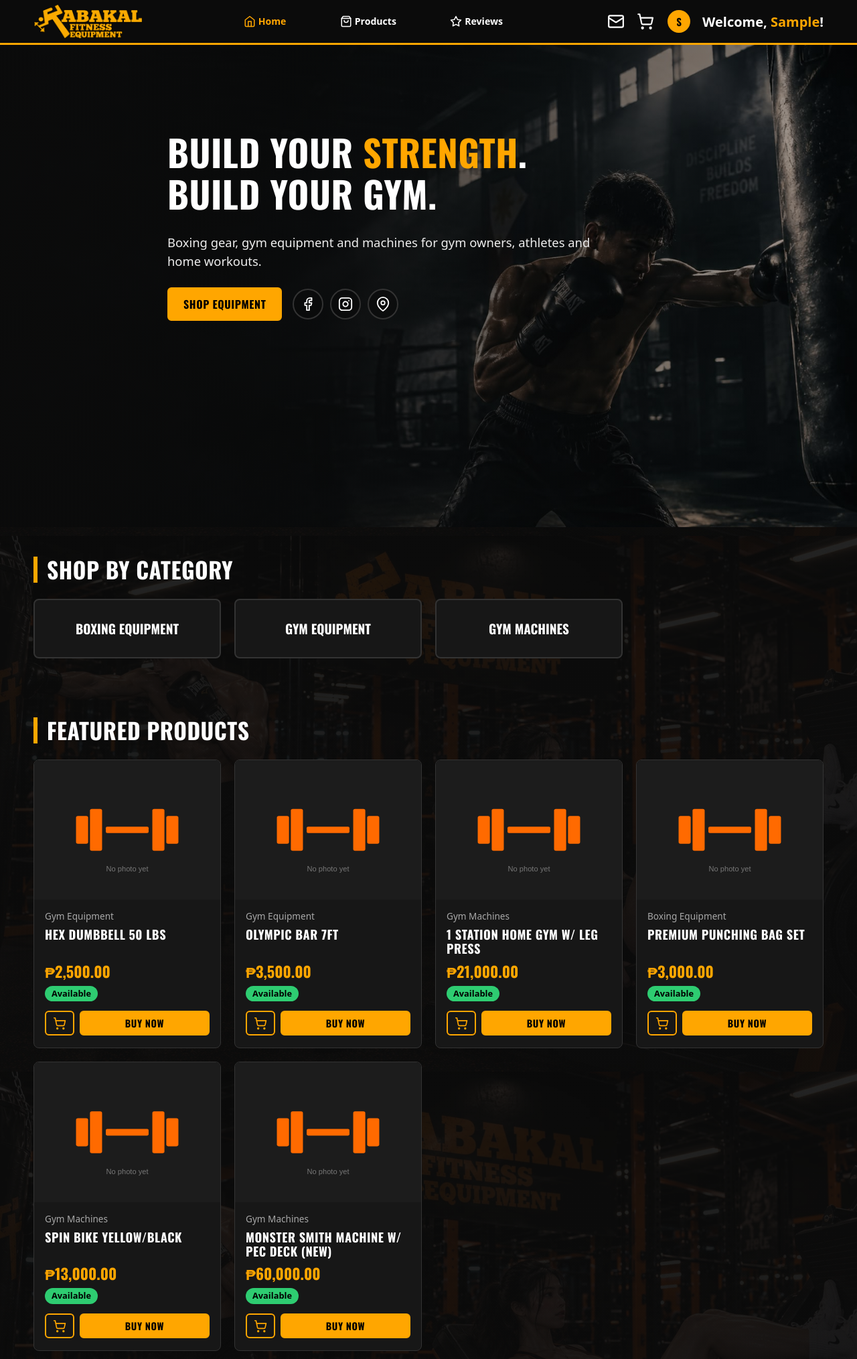
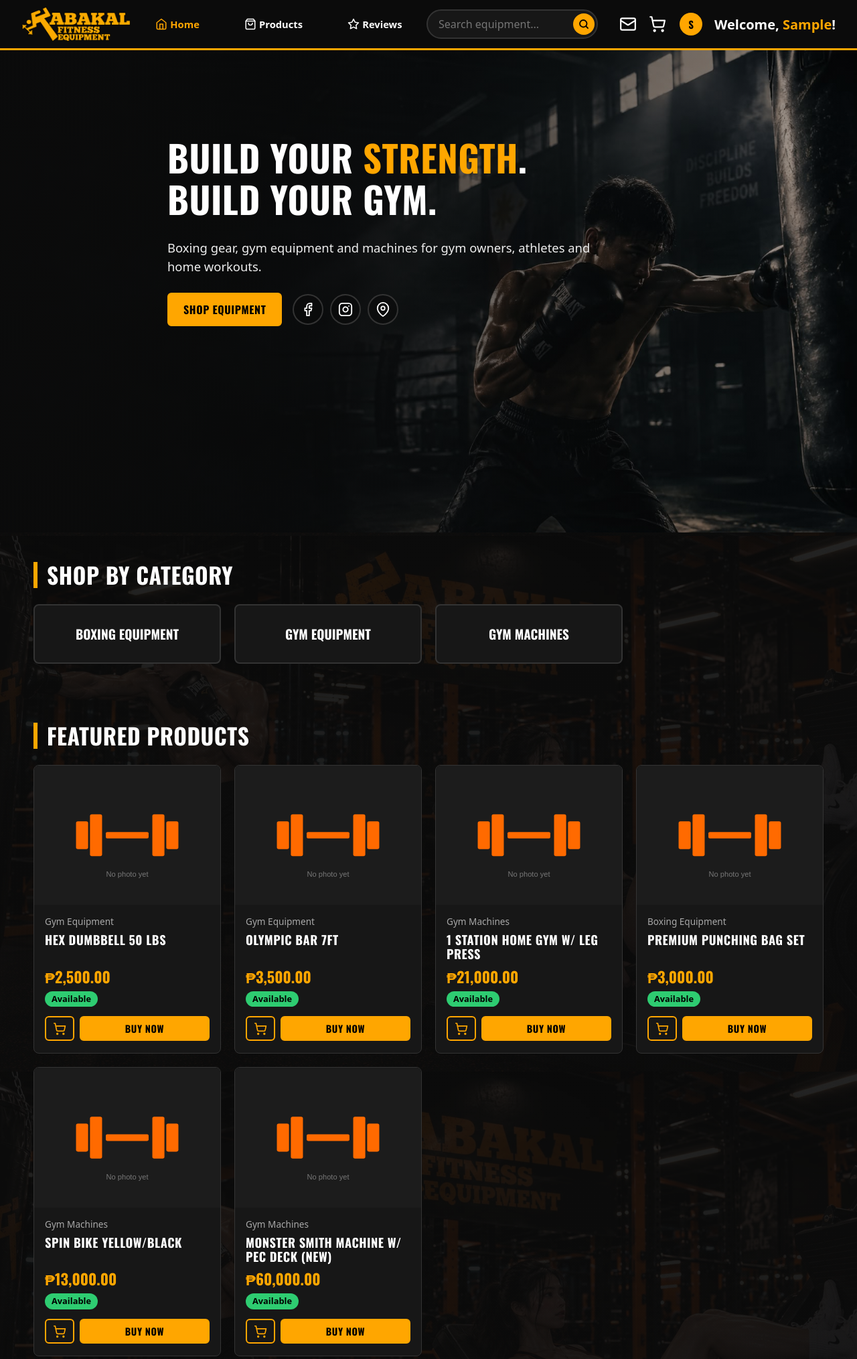
Before and after one commit to jairuscarl/kabakal, a PHP site: page / in a window 1280 px wide. Shown: the top 2029 px of the page at 67% size. Run offline with PHP 8.4, Linux system fonts and the light colour scheme; the visitor is signed in with stand-in values (Sample User, id 1); data comes from the database, SQL or seed files in the repository; data that the repository does not hold is empty; some libraries are stand-ins or nearby versions.

Commit message:
Full-width header with search box that opens the products page
Co-Authored-By: Claude Opus 5.5 <noreply@anthropic.com>

```diff
--- a/assets/css/style.css
+++ b/assets/css/style.css
@@ -51,22 +51,29 @@ img, video { max-width: 100%; display: block; }
    old 1fr auto 1fr the middle track grabbed its full 727px max-content whenever there was room and
    squeezed the logo (down to 0px) or pushed the greeting past the container between ~861-1250px.
    Now the sides keep their content and the links shrink + wrap instead. */
-.site-header .nav { display: grid; grid-template-columns: auto minmax(0, 1fr) auto; align-items: center; gap: 16px; min-height: 64px; }
+.site-header .nav { display: grid; grid-template-columns: auto minmax(0, 1fr) auto auto; align-items: center; column-gap: clamp(12px, 2vw, 32px); min-height: 72px; padding-inline: clamp(16px, 2.5vw, 40px); }
 .site-header .nav > .brand { grid-area: 1 / 1; justify-self: start; }
 /* Single-row bar: below ~1250px the old 70px gaps + wrapping pushed links onto a second line
    (or, with a long first name, the whole bar past the container). The links no longer wrap on
    desktop - the media queries further down shrink gap/font/padding fluidly instead, so the logo,
    links, cart and greeting always share ONE row from 861px up. */
-.site-header .nav-links { grid-area: 1 / 2; justify-content: center; gap: 70px; flex-wrap: wrap; }
+.site-header .nav-links { grid-area: 1 / 2; justify-content: flex-end; gap: 4px; flex-wrap: wrap; }
+/* Header search (full-width bar): logo | links | search | icons. On desktop the bar is a flex row with
+   space-between (see the min-width: 861px block), so the gaps between the four groups are equal; the search
+   wants 480px and is the first thing to shrink, down to 150px.
+   Reuses the .search-bar pill from the products page, just slimmer and without its bottom margin. */
+.site-header .nav-search { grid-area: 1 / 3; width: 100%; margin: 0; }
+.site-header .nav-search input[type=search] { padding: 8px 46px 8px 16px; }
+.site-header .nav-search button { width: 32px; height: 32px; right: 5px; }
 
-.site-header .nav-cart { grid-area: 1 / 3; justify-self: end; }
+.site-header .nav-cart { grid-area: 1 / 4; justify-self: end; }
 /* Mail (inbox) + cart icons stay side by side, also on phones where .nav-right is display:contents */
 .nav-icons { display: flex; align-items: center; gap: 6px; }
-.site-header .nav-icons { grid-area: 1 / 3; justify-self: end; }
+.site-header .nav-icons { grid-area: 1 / 4; justify-self: end; }
 .nav-cart { position: relative; display: inline-flex; align-items: center; justify-content: center; padding: 6px; border-radius: 8px; color: var(--white); }
 .nav-cart:hover, .nav-cart.active { color: var(--orange); text-decoration: none; }
 .nav-cart svg { display: block; }
-.nav-cart .cart-badge { position: absolute; top: -3px; right: -4px; min-width: 18px; text-align: center; line-height: 1.4; } /* Account greeting: "Welcome, Name!" sits to the right of the cart, hard against the top-right edge of the bar (logged-in customers only). */ .nav-right { display: flex; align-items: center; gap: 14px; } .site-header .nav-right { grid-area: 1 / 3; justify-self: end; } .nav-welcome { display: block; min-width: 0; overflow: hidden; text-overflow: ellipsis; white-space: nowrap; color: var(--white); font-weight: 600; font-size: 20px; } .nav-welcome b { color: var(--orange); }
+.nav-cart .cart-badge { position: absolute; top: -3px; right: -4px; min-width: 18px; text-align: center; line-height: 1.4; } /* Account greeting: "Welcome, Name!" sits to the right of the cart, hard against the top-right edge of the bar (logged-in customers only). */ .nav-right { display: flex; align-items: center; gap: 14px; } .site-header .nav-right { grid-area: 1 / 4; justify-self: end; } .nav-welcome { display: block; min-width: 0; overflow: hidden; text-overflow: ellipsis; white-space: nowrap; color: var(--white); font-weight: 600; font-size: 20px; } .nav-welcome b { color: var(--orange); }
 /* Greeting font shrink (class chosen by includes/header.php from the capped first-name length):
    13-16 chars -> 16px, 17+ chars -> 13px, so a long "Welcome, Name!" stays inside the auto-sized
    right column instead of stretching it. The <=860px block further down still wins on specificity
@@ -80,8 +87,15 @@ img, video { max-width: 100%; display: block; }
    861px to 1920px: single row, no overlap, no horizontal scroll). <=860px keeps the hamburger
    layout below, which overrides these values. */
 @media (min-width: 861px) {
-  .site-header .nav-links { flex-wrap: nowrap; gap: clamp(8px, calc((100vw - 877px) / 8 + 8px), 60px); font-size: clamp(12px, 1.1vw, 16px); }
+  .site-header .nav { display: flex; align-items: center; justify-content: space-between; }
+  .site-header .nav > .brand, .site-header .nav-right { flex: none; }
+  .site-header .nav-links { flex: none; }
+  .site-header .nav-search { flex: 0 1 480px; min-width: 150px; align-self: center; }
+  .site-header .nav-links { flex-wrap: nowrap; gap: clamp(0px, calc((100vw - 1100px) / 20), 12px); font-size: clamp(13px, 1.15vw, 16px); }
   .site-header .nav-links a { padding: 8px clamp(5px, .85vw, 12px); }
+  /* Extra room only between Home, Products and Reviews (the first two links get it on their right);
+     Login / Register keep the normal tight gap. */
+  .site-header .nav-links a:nth-child(-n+2) { margin-right: clamp(0px, calc((100vw - 900px) / 10), 36px); }
   .site-header .nav-links a.btn-sm { padding: 6px clamp(5px, .7vw, 10px); font-size: clamp(12px, .95vw, .9rem); }
 }
 /* Tightest desktop band (861-1000px): slim the logo and step the greeting down one size to buy the
@@ -337,7 +351,8 @@ tr:last-child td { border-bottom: 0; } td .thumb { width: 56px; height: 42px; ob
   .site-header .nav { grid-template-columns: 1fr auto auto; }
   .site-header .nav-icons { grid-area: 1 / 2; }
   .site-header .nav-toggle { grid-area: 1 / 3; justify-self: end; }
-  .site-header .nav-links { grid-row: 2; grid-column: 1 / -1; gap: 12px; } .nav-right { display: contents; } .site-header .nav-welcome { grid-row: 3; grid-column: 1 / -1; justify-self: end; padding: 0 0 10px; font-size: .9rem; }
+  .site-header .nav-search { grid-row: 2; grid-column: 1 / -1; width: 100%; margin-bottom: 10px; }
+  .site-header .nav-links { grid-row: 3; grid-column: 1 / -1; gap: 12px; } .nav-right { display: contents; } .site-header .nav-welcome { grid-row: 4; grid-column: 1 / -1; justify-self: end; padding: 0 0 10px; font-size: .9rem; }
 }
 @media (max-width: 480px) { .grid { grid-template-columns: repeat(2, 1fr); gap: 12px; } .card-body { padding: 10px; } .price { font-size: 1.15rem; } }
 @media (prefers-reduced-motion: reduce) { html { scroll-behavior: auto; } }
--- a/includes/header.php
+++ b/includes/header.php
@@ -35,7 +35,7 @@ $nav_icon = function ($name) {
 </head>
 <body>
 <header class="site-header">
-  <div class="container nav">
+  <div class="nav">
     <a class="brand brand-logo" href="<?= url('index.php') ?>"><img src="<?= url('assets/images/logo.png') ?>" alt="<?= e($shop_name) ?>" width="720" height="229"></a>
     <button class="nav-toggle" type="button" aria-label="Menu" aria-expanded="false">&#9776;</button>
     <nav class="nav-links" id="nav-links">
@@ -47,6 +47,14 @@ $nav_icon = function ($name) {
         <a href="<?= url('register.php') ?>" class="btn btn-sm"><?= $nav_icon('register') ?>Register</a>
       <?php endif; ?>
     </nav>
+    <?php /* Header search: always lands on the product list; keeps the typed word when already there. */ ?>
+    <form class="search-bar nav-search" action="<?= url('products.php') ?>" method="get" role="search">
+      <label class="sr-only" for="nav-search">Search products</label>
+      <input type="search" id="nav-search" name="q" value="<?= $current === 'products.php' ? e(trim($_GET['q'] ?? '')) : '' ?>" placeholder="Search equipment...">
+      <button type="submit" aria-label="Search">
+        <svg viewBox="0 0 24 24" width="18" height="18" fill="none" stroke="currentColor" stroke-width="2.4" stroke-linecap="round" aria-hidden="true"><circle cx="11" cy="11" r="7"/><path d="m20 20-3.5-3.5"/></svg>
+      </button>
+    </form>
     <?php /* Top-right of the bar: the cart icon first, then the "Welcome, <name>!" greeting (only after login) hard against the right edge; the badge is the item count. */ ?>
     <div class="nav-right">
     <span class="nav-icons">
```
